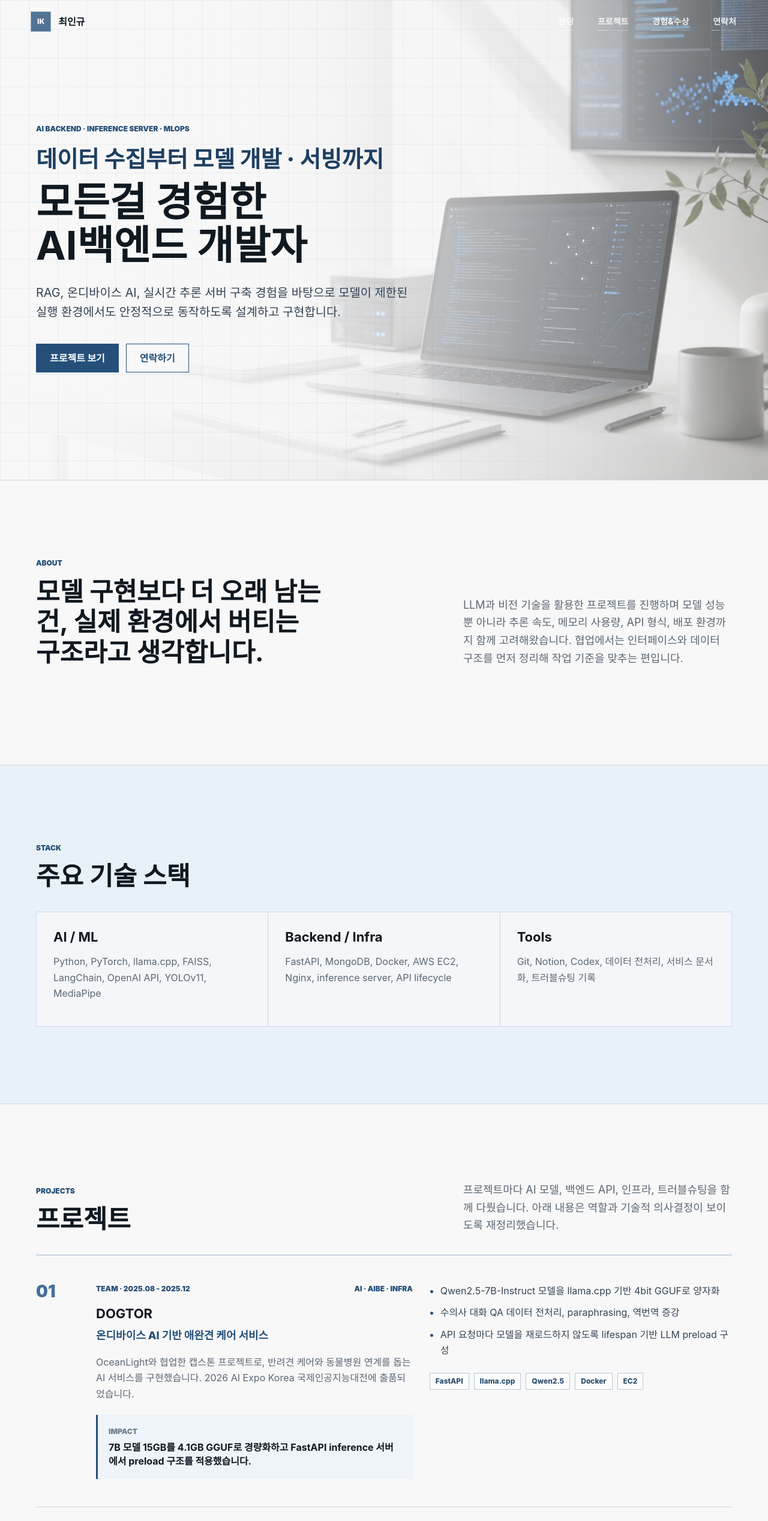
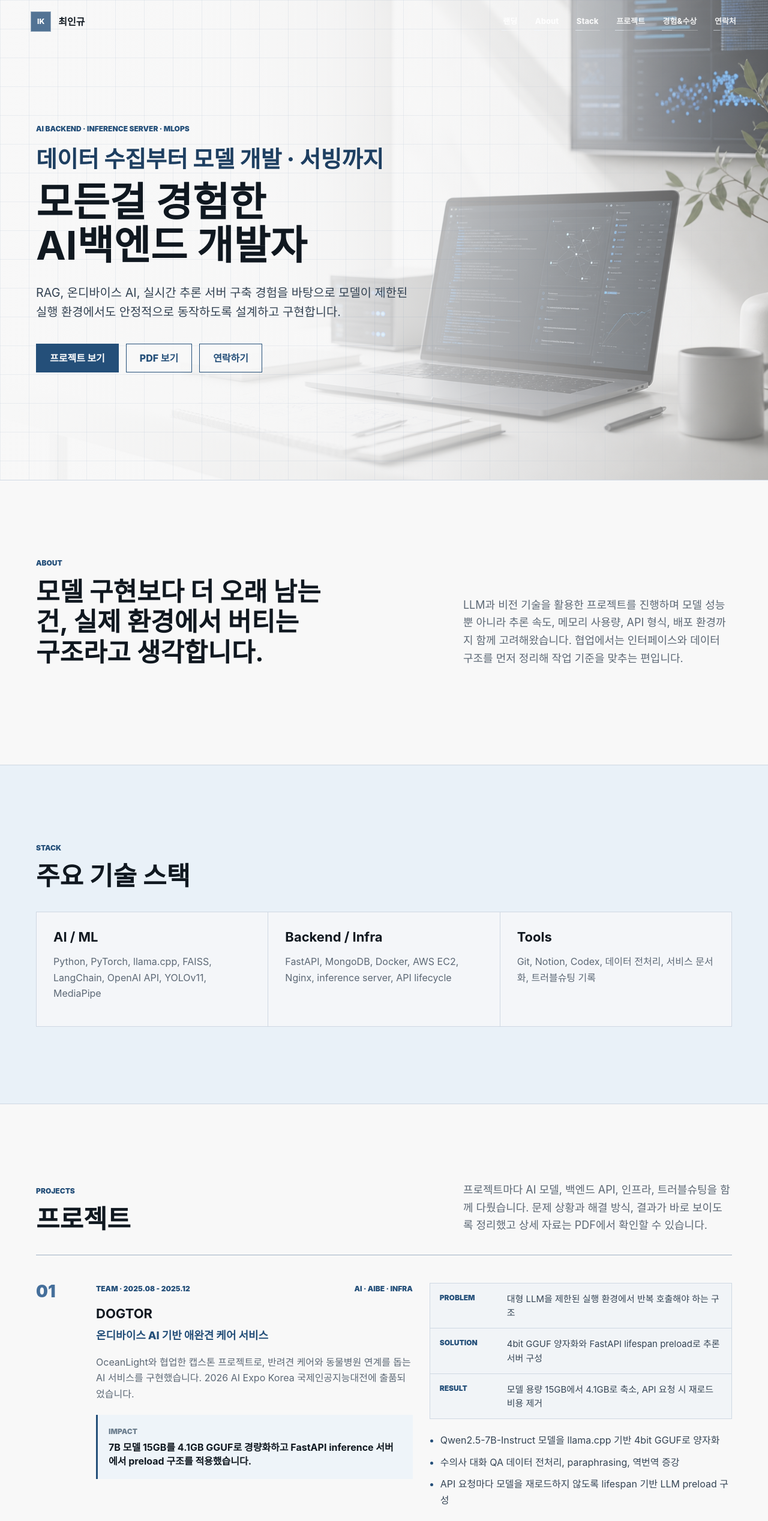
Before and after one commit to yeeeengyu/ingyuChoi_portfolio, a Next.js app: page / in a window 1280 px wide. Shown: the top 2536 px of the page at 60% size. Built offline with nearby package versions, Linux system fonts and the light colour scheme; no server answers.

Commit message:
UI 수정

```diff
--- a/app/globals.css
+++ b/app/globals.css
@@ -24,6 +24,7 @@ body {
   margin: 0;
   min-height: 100%;
   background: var(--bg);
+  scroll-padding-top: 80px;
 }
 
 body {
@@ -93,9 +94,9 @@ p {
 }
 
 .nav {
-  gap: clamp(18px, 2.8vw, 40px);
+  gap: clamp(14px, 2vw, 28px);
   color: #ffffff;
-  font-size: 14px;
+  font-size: 13px;
   font-weight: 800;
 }
 
@@ -394,6 +395,35 @@ p {
   color: #354555;
 }
 
+.projectEvidence {
+  display: grid;
+  gap: 1px;
+  margin-bottom: 22px;
+  border: 1px solid var(--line);
+  background: var(--line);
+}
+
+.projectEvidence div {
+  display: grid;
+  grid-template-columns: 96px 1fr;
+  gap: 16px;
+  padding: 14px 16px;
+  background: rgba(255, 255, 255, 0.72);
+}
+
+.projectEvidence span {
+  color: var(--blue-deep);
+  font-size: 12px;
+  font-weight: 900;
+  text-transform: uppercase;
+}
+
+.projectEvidence p {
+  color: #354555;
+  font-size: 15px;
+  line-height: 1.55;
+}
+
 .projectDetail li::marker {
   color: var(--blue-deep);
 }
@@ -415,6 +445,16 @@ p {
   color: #2c4f6d;
   font-size: 12px;
   font-weight: 850;
+}
+
+.resourceLink {
+  display: inline-flex;
+  margin-top: 18px;
+  color: var(--blue-deep);
+  font-size: 14px;
+  font-weight: 900;
+  text-decoration: underline;
+  text-underline-offset: 4px;
 }
 
 .awardList {
@@ -544,7 +584,7 @@ p {
 
   .nav {
     display: grid;
-    grid-template-columns: repeat(4, 1fr);
+    grid-template-columns: repeat(3, 1fr);
     gap: 10px;
     font-size: 12px;
   }
@@ -576,7 +616,7 @@ p {
 
   .heroGrid {
     width: min(100% - 32px, 1160px);
-    padding: 150px 0 58px;
+    padding: 182px 0 58px;
   }
 
   .heroLead {
@@ -620,6 +660,11 @@ p {
     gap: 4px;
   }
 
+  .projectEvidence div {
+    grid-template-columns: 1fr;
+    gap: 4px;
+  }
+
   .footer {
     flex-direction: column;
   }
--- a/app/layout.jsx
+++ b/app/layout.jsx
@@ -6,10 +6,39 @@ export const metadata = {
   metadataBase: new URL(siteUrl),
   title: '최인규 | AI Backend Portfolio',
   description: 'AI 모델을 실서비스에 통합하고 안정적으로 운용하는 백엔드 개발자 최인규의 포트폴리오',
+  applicationName: 'Choi Ingyu Portfolio',
+  authors: [{ name: '최인규' }],
+  creator: '최인규',
+  publisher: '최인규',
+  keywords: ['최인규', 'AI 백엔드', 'Inference Server', 'RAG', 'FastAPI', 'MLOps', '포트폴리오'],
+  alternates: {
+    canonical: '/'
+  },
   openGraph: {
     title: '최인규 | AI Backend Portfolio',
     description: 'RAG, 온디바이스 AI, 실시간 추론 서버 구축 경험을 보유한 AI 백엔드 개발자 포트폴리오',
+    url: '/',
+    siteName: '최인규 AI Backend Portfolio',
+    locale: 'ko_KR',
+    type: 'website',
+    images: [
+      {
+        url: '/images/hero-ai-workspace.png',
+        width: 1717,
+        height: 916,
+        alt: '최인규 AI 백엔드 포트폴리오 히어로 이미지'
+      }
+    ]
+  },
+  twitter: {
+    card: 'summary_large_image',
+    title: '최인규 | AI Backend Portfolio',
+    description: 'RAG, 온디바이스 AI, 실시간 추론 서버 구축 경험을 보유한 AI 백엔드 개발자 포트폴리오',
     images: ['/images/hero-ai-workspace.png']
+  },
+  robots: {
+    index: true,
+    follow: true
   }
 };
 
--- a/app/page.jsx
+++ b/app/page.jsx
@@ -1,3 +1,5 @@
+const portfolioPdf = '/최인규_포트폴리오.pdf';
+
 const projects = [
   {
     title: 'DOGTOR',
@@ -6,6 +8,11 @@ const projects = [
     context: 'OceanLight와 협업한 캡스톤 프로젝트로, 반려견 케어와 동물병원 연계를 돕는 AI 서비스를 구현했습니다. 2026 AI Expo Korea 국제인공지능대전에 출품되었습니다.',
     role: 'AI · AIBE · Infra',
     impact: '7B 모델 15GB를 4.1GB GGUF로 경량화하고 FastAPI inference 서버에서 preload 구조를 적용했습니다.',
+    evidence: [
+      ['Problem', '대형 LLM을 제한된 실행 환경에서 반복 호출해야 하는 구조'],
+      ['Solution', '4bit GGUF 양자화와 FastAPI lifespan preload로 추론 서버 구성'],
+      ['Result', '모델 용량 15GB에서 4.1GB로 축소, API 요청 시 재로드 비용 제거']
+    ],
     points: [
       'Qwen2.5-7B-Instruct 모델을 llama.cpp 기반 4bit GGUF로 양자화',
       '수의사 대화 QA 데이터 전처리, paraphrasing, 역번역 증강',
@@ -20,6 +27,11 @@ const projects = [
     context: '사회초년생의 재정관리를 돕기 위해 투자 방식, 금융상품, 청년지원정책 추천과 자산 관련 챗봇을 제공한 프로젝트입니다.',
     role: 'AI · AIBE · Infra',
     impact: '은행상품 데이터와 청년정책 문서를 RAG로 연결해 추천 결과의 근거성과 확장성을 높였습니다.',
+    evidence: [
+      ['Problem', '금융상품과 정책 문서가 분산되어 추천 근거를 유지하기 어려운 상황'],
+      ['Solution', '크롤링 데이터 임베딩, FAISS 검색, LCEL 기반 RAG 파이프라인 구성'],
+      ['Result', '근거 문서 기반 추천 흐름을 만들고 JSON 응답 오류를 few-shot으로 안정화']
+    ],
     points: [
       '제1금융권 금융상품 크롤링 후 임베딩 및 FAISS 벡터 검색 구축',
       'LangChain LCEL과 RetrievalQA 체인 기반 RAG 파이프라인 작성',
@@ -34,6 +46,11 @@ const projects = [
     context: 'YOLO와 MediaPipe FaceMesh를 활용해 눈 감김을 감지하고, 주행 종료 후 졸음 발생 구간을 리와인드 분석으로 제공했습니다.',
     role: 'AI · AIBE · Infra',
     impact: 'GPU 제약 상황에서도 CPU 추론 파이프라인을 조정해 실시간 처리 안정성을 확보했습니다.',
+    evidence: [
+      ['Problem', 'GPU 없이 실시간 영상 추론과 눈 감김 감지를 함께 처리해야 하는 제약'],
+      ['Solution', 'YOLO crop, FaceMesh 랜드마크, EAR 계산으로 감지 범위와 연산량 조정'],
+      ['Result', 'CPU 환경에서도 실시간 처리 흐름을 유지하도록 imgsz와 감지 로직 튜닝']
+    ],
     points: [
       '눈 주변 6개 랜드마크와 EAR 알고리즘으로 사용자별 눈 폭 차이 대응',
       'YOLO 기반 얼굴 및 눈 영역 crop으로 오탐 감소',
@@ -48,6 +65,11 @@ const projects = [
     context: '기능이 많은 백엔드 API 문서를 챗봇 형태로 탐색할 수 있도록 만든 개인 프로젝트입니다.',
     role: 'Agent · Backend · AI',
     impact: '문서 신뢰도와 threshold를 응답에 반영해 사실과 다른 API 안내가 섞이는 문제를 줄였습니다.',
+    evidence: [
+      ['Problem', 'OpenAPI 전체 스펙을 매번 주입하면 비용이 커지고 잘못된 API 안내가 섞이는 문제'],
+      ['Solution', 'MongoDB Vector Search와 embedding 기반 검색으로 필요한 문서만 주입'],
+      ['Result', '참고 문서 신뢰도와 threshold를 응답에 반영해 답변 근거를 드러냄']
+    ],
     points: [
       'MongoDB Vector Search와 text-embedding-3-small 기반 문서 임베딩',
       'OpenAPI 스펙 전체 주입 대신 검색 기반 응답으로 토큰 비용 절감',
@@ -81,6 +103,8 @@ export default function Home() {
         </a>
         <nav className="nav" aria-label="주요 메뉴">
           <a href="#home">랜딩</a>
+          <a href="#about">About</a>
+          <a href="#stack">Stack</a>
           <a href="#projects">프로젝트</a>
           <a href="#experience">경험&수상</a>
           <a href="#contact">연락처</a>
@@ -102,13 +126,14 @@ export default function Home() {
             </p>
             <div className="heroActions">
               <a className="button primary" href="#projects">프로젝트 보기</a>
+              <a className="button ghost" href={portfolioPdf} target="_blank" rel="noreferrer">PDF 보기</a>
               <a className="button ghost" href="#contact">연락하기</a>
             </div>
           </div>
         </div>
       </section>
 
-      <section className="section intro">
+      <section className="section intro" id="about">
         <div className="sectionHead split">
           <div>
             <p className="kicker">About</p>
@@ -120,7 +145,7 @@ export default function Home() {
         </div>
       </section>
 
-      <section className="section muted">
+      <section className="section muted" id="stack">
         <div className="sectionHead">
           <p className="kicker">Stack</p>
           <h2>주요 기술 스택</h2>
@@ -142,7 +167,7 @@ export default function Home() {
             <h2>프로젝트</h2>
           </div>
           <p>
-            프로젝트마다 AI 모델, 백엔드 API, 인프라, 트러블슈팅을 함께 다뤘습니다. 아래 내용은 역할과 기술적 의사결정이 보이도록 재정리했습니다.
+            프로젝트마다 AI 모델, 백엔드 API, 인프라, 트러블슈팅을 함께 다뤘습니다. 문제 상황과 해결 방식, 결과가 바로 보이도록 정리했고 상세 자료는 PDF에서 확인할 수 있습니다.
           </p>
         </div>
 
@@ -164,6 +189,14 @@ export default function Home() {
                 </div>
               </div>
               <div className="projectDetail">
+                <div className="projectEvidence">
+                  {project.evidence.map(([label, value]) => (
+                    <div key={label}>
+                      <span>{label}</span>
+                      <p>{value}</p>
+                    </div>
+                  ))}
+                </div>
                 <ul>
                   {project.points.map((point) => (
                     <li key={point}>{point}</li>
@@ -174,6 +207,7 @@ export default function Home() {
                     <span key={tag}>{tag}</span>
                   ))}
                 </div>
+                <a className="resourceLink" href={portfolioPdf} target="_blank" rel="noreferrer">포트폴리오 PDF에서 더 보기</a>
               </div>
             </article>
           ))}
@@ -204,10 +238,11 @@ export default function Home() {
       <section className="section contact" id="contact">
         <div className="contactCopy">
           <p className="kicker">Contact</p>
-          <h2>간단한 커피챗도 환영입니다.</h2>
-          <p>메일, 깃허브, 블로그 어디로든 편하게 연락주세요.</p>
+          <h2>AI 백엔드와 추론 서버 포지션 관련 대화를 기다립니다.</h2>
+          <p>프로젝트 자료, 깃허브, 블로그를 함께 확인하실 수 있습니다.</p>
         </div>
         <div className="contactList" aria-label="연락처 목록">
+          <a href={portfolioPdf} target="_blank" rel="noreferrer"><span>PDF</span><strong>최인규_포트폴리오.pdf</strong></a>
           <a href="mailto:chldlsrb08@naver.com"><span>Mail</span><strong>chldlsrb08@naver.com</strong></a>
           <a href="https://github.com/yeeeengyu" target="_blank" rel="noreferrer"><span>GitHub</span><strong>github.com/yeeeengyu</strong></a>
           <a href="https://yeeeengyu.tistory.com" target="_blank" rel="noreferrer"><span>Blog</span><strong>yeeeengyu.tistory.com</strong></a>
```
Also changed, not shown: 2 other files (tests, documents, lock files or other folders).
